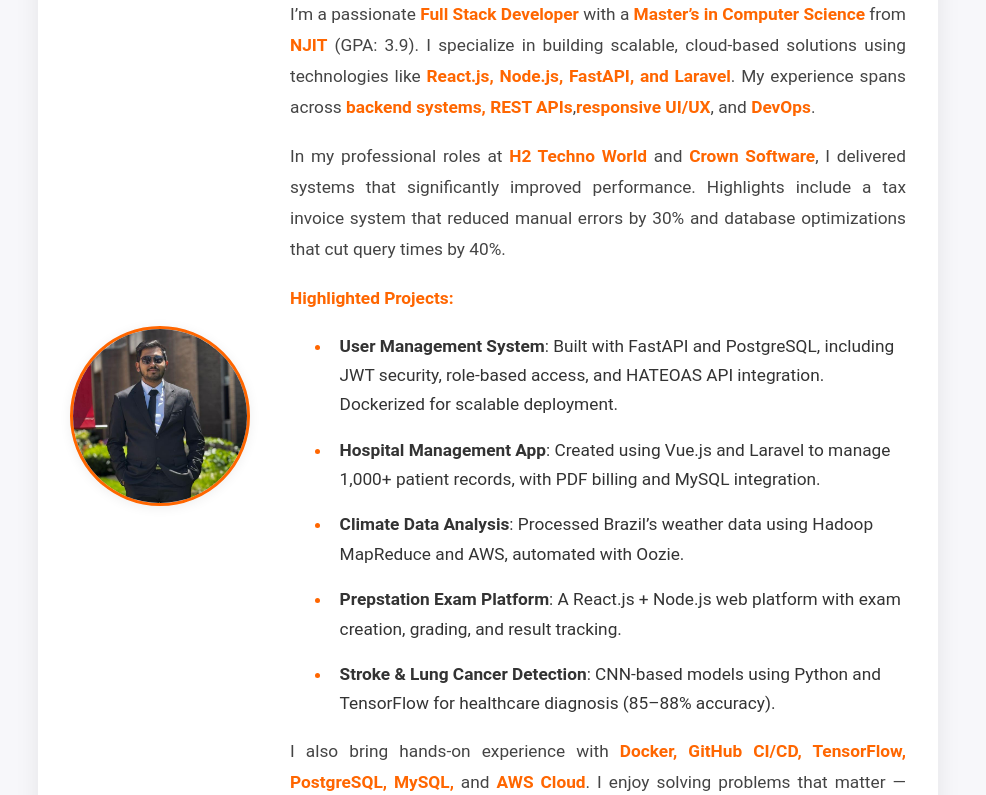
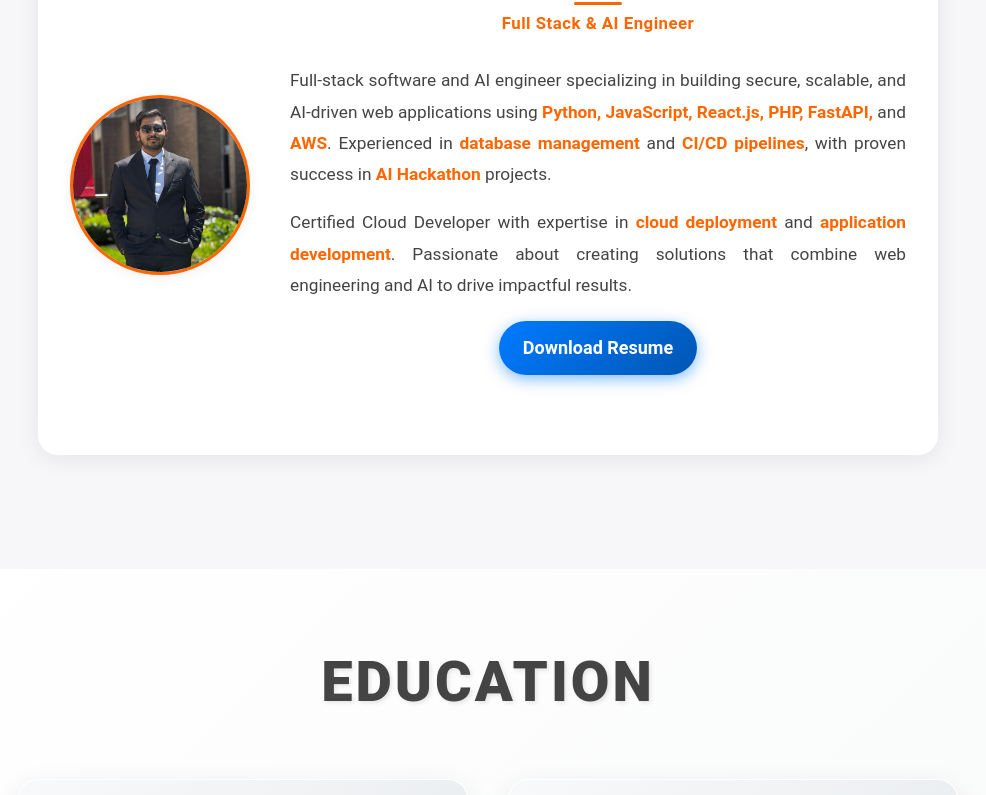
Before and after one commit to Manan2606/manan_portfolio, a React (Vite) app: page / in a window 1280 px wide. Shown: the part 231-1026 px from the top of the page, without its empty margins (152-1138 px from the left). Built offline with nearby package versions, Linux system fonts and the light colour scheme.

Commit message:
Update About.jsx

```diff
--- a/src/components/About.jsx
+++ b/src/components/About.jsx
@@ -14,80 +14,39 @@
         <div className="about-photo-container">
           <img
             src={NewPhoto}
-            alt="Manan Shah - Full Stack Developer"
+            alt="Manan Shah - Full Stack & AI Engineer"
             className="about-photo-modern"
             loading="eager"
             width="320"
             height="320"
           />
         </div>
+
         <div className="about-info">
           <div className="about-accent-bar">
             <h2 id="about-heading" className="about-name-modern">
               MANAN SHAH
             </h2>
-            <span className="about-title">Full Stack Developer</span>
+            <span className="about-title">Full Stack & AI Engineer</span>
           </div>
+
           <div className="about-text-modern">
             <p className="about-description">
-              I’m a passionate <strong>Full Stack Developer</strong> with a
-              <strong> Master’s in Computer Science</strong> from{" "}
-              <strong>NJIT</strong> (GPA: 3.9). I specialize in building
-              scalable, cloud-based solutions using technologies like{" "}
-              <strong>React.js, Node.js, FastAPI, and Laravel</strong>. My
-              experience spans across{" "}
-              <strong>backend systems, REST APIs</strong>,
-              <strong>responsive UI/UX</strong>, and <strong>DevOps</strong>.
+              Full‑stack software and AI engineer specializing in building
+              secure, scalable, and AI‑driven web applications using{" "}
+              <strong>Python, JavaScript, React.js, PHP, FastAPI,</strong> and{" "}
+              <strong>AWS</strong>. Experienced in{" "}
+              <strong>database management</strong> and{" "}
+              <strong>CI/CD pipelines</strong>, with proven success in{" "}
+              <strong>AI Hackathon</strong> projects.
             </p>
             <p className="about-description">
-              In my professional roles at <strong>H2 Techno World</strong> and{" "}
-              <strong>Crown Software</strong>, I delivered systems that
-              significantly improved performance. Highlights include a tax
-              invoice system that reduced manual errors by 30% and database
-              optimizations that cut query times by 40%.
+              Certified Cloud Developer with expertise in{" "}
+              <strong>cloud deployment</strong> and{" "}
+              <strong>application development</strong>. Passionate about
+              creating solutions that combine web engineering and AI to drive
+              impactful results.
             </p>
-            <div className="about-projects">
-              <p className="about-description">
-                <strong>Highlighted Projects:</strong>
-              </p>
-              <ul className="project-list" role="list">
-                <li>
-                  <strong>User Management System</strong>: Built with FastAPI
-                  and PostgreSQL, including JWT security, role-based access, and
-                  HATEOAS API integration. Dockerized for scalable deployment.
-                </li>
-                <li>
-                  <strong>Hospital Management App</strong>: Created using Vue.js
-                  and Laravel to manage 1,000+ patient records, with PDF billing
-                  and MySQL integration.
-                </li>
-                <li>
-                  <strong>Climate Data Analysis</strong>: Processed Brazil’s
-                  weather data using Hadoop MapReduce and AWS, automated with
-                  Oozie.
-                </li>
-                <li>
-                  <strong>Prepstation Exam Platform</strong>: A React.js +
-                  Node.js web platform with exam creation, grading, and result
-                  tracking.
-                </li>
-                <li>
-                  <strong>Stroke & Lung Cancer Detection</strong>: CNN-based
-                  models using Python and TensorFlow for healthcare diagnosis
-                  (85–88% accuracy).
-                </li>
-              </ul>
-              <p className="about-description">
-                I also bring hands-on experience with{" "}
-                <strong>
-                  Docker, GitHub CI/CD, TensorFlow, PostgreSQL, MySQL,
-                </strong>{" "}
-                and
-                <strong> AWS Cloud</strong>. I enjoy solving problems that
-                matter — whether it's accelerating data processing or improving
-                health tech through AI.
-              </p>
-            </div>
             <DownloadButton />
           </div>
         </div>
```
